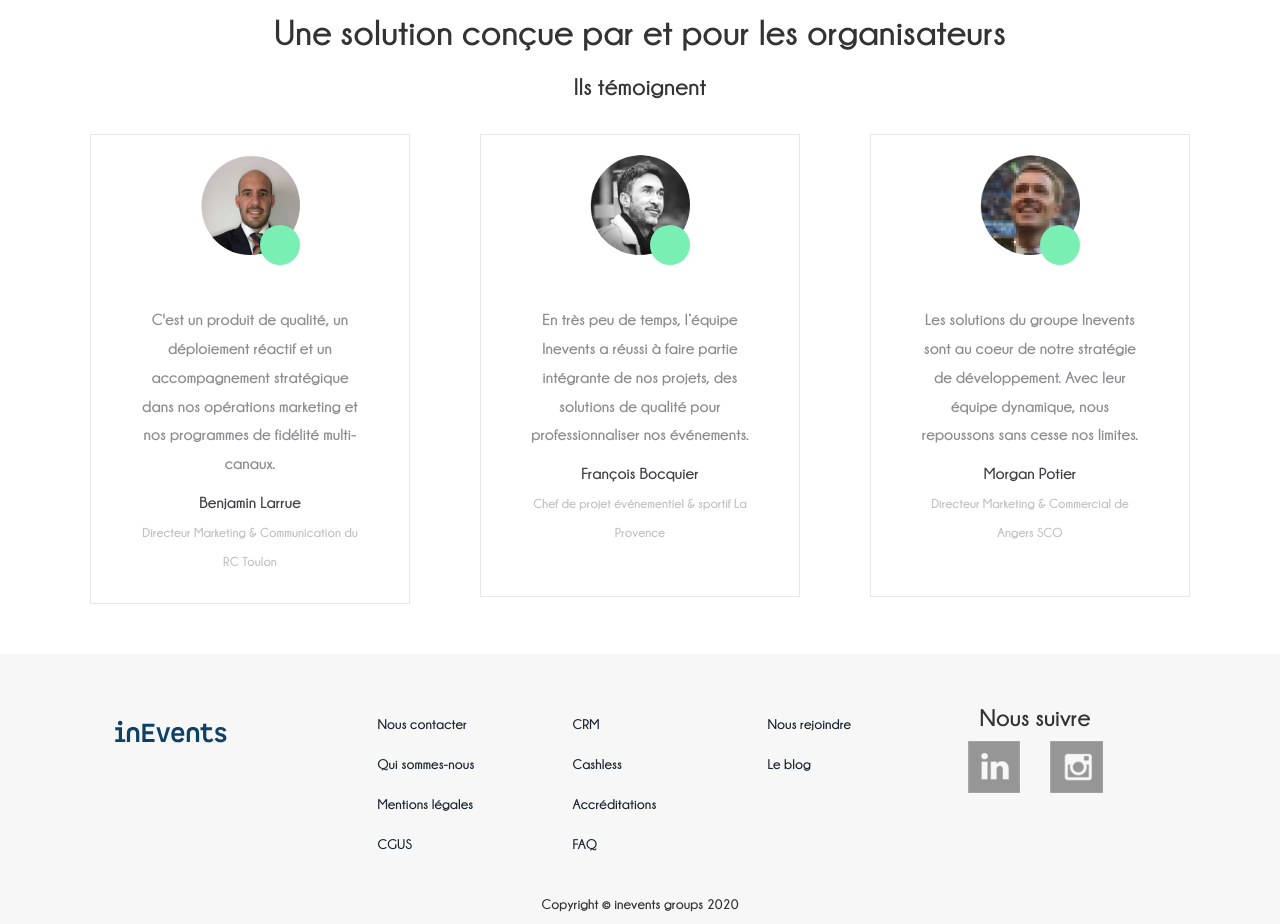
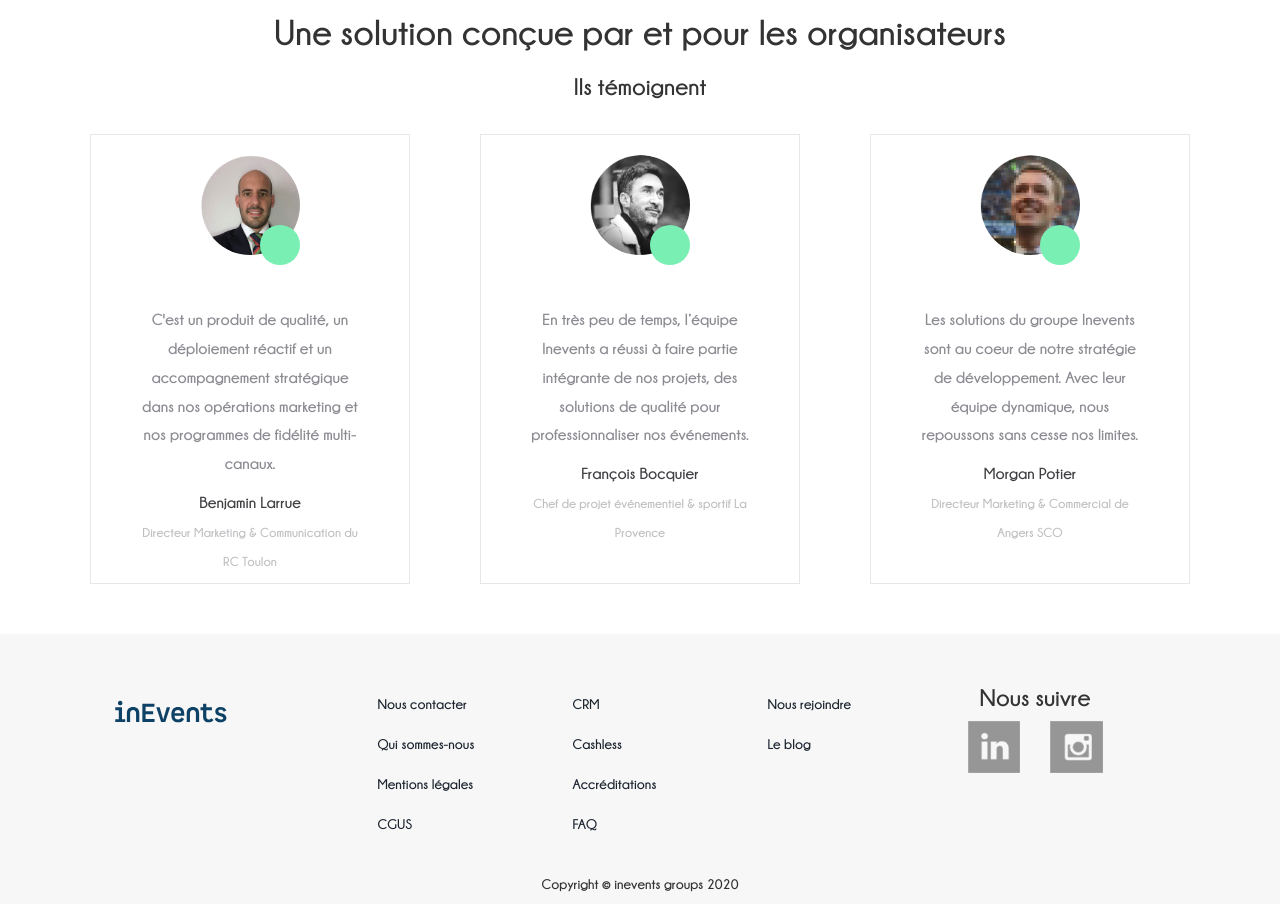
Before and after one commit to juvigne/inevents1.github.io, a plain HTML site: page index.html in a window 1280 px wide. Shown: the part 3320-4244 px from the top of the page. Drawn offline with Linux system fonts and the light colour scheme.

Commit message:
[+][UPD][Site] init

```diff
--- a/css/style.css
+++ b/css/style.css
@@ -1959,7 +1959,7 @@ span.menu:before
 }
 
 #avis .carousel-testimony .testimony-wrap{
-    max-height:470px !important;
+    max-height:450px !important;
 }
 
 #avis .carousel-testimony .user-img{
```
